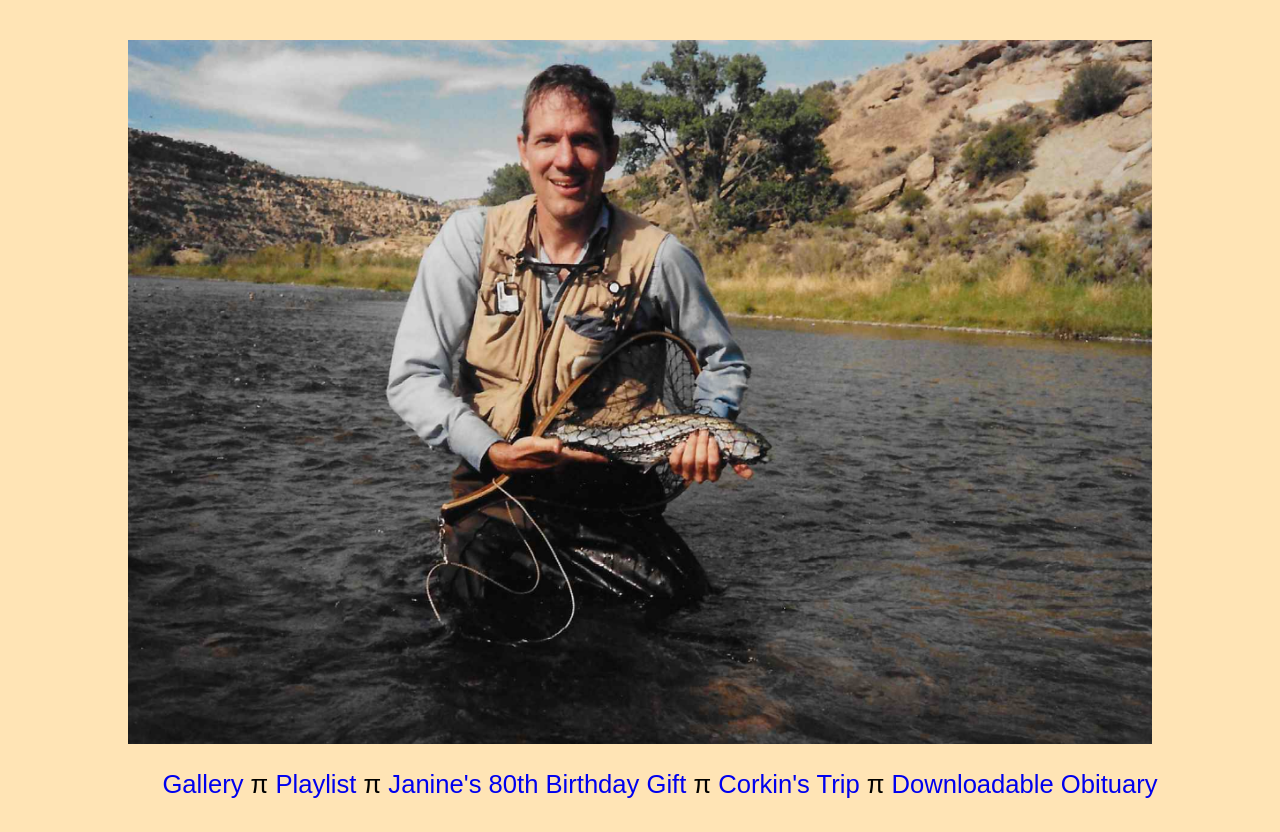
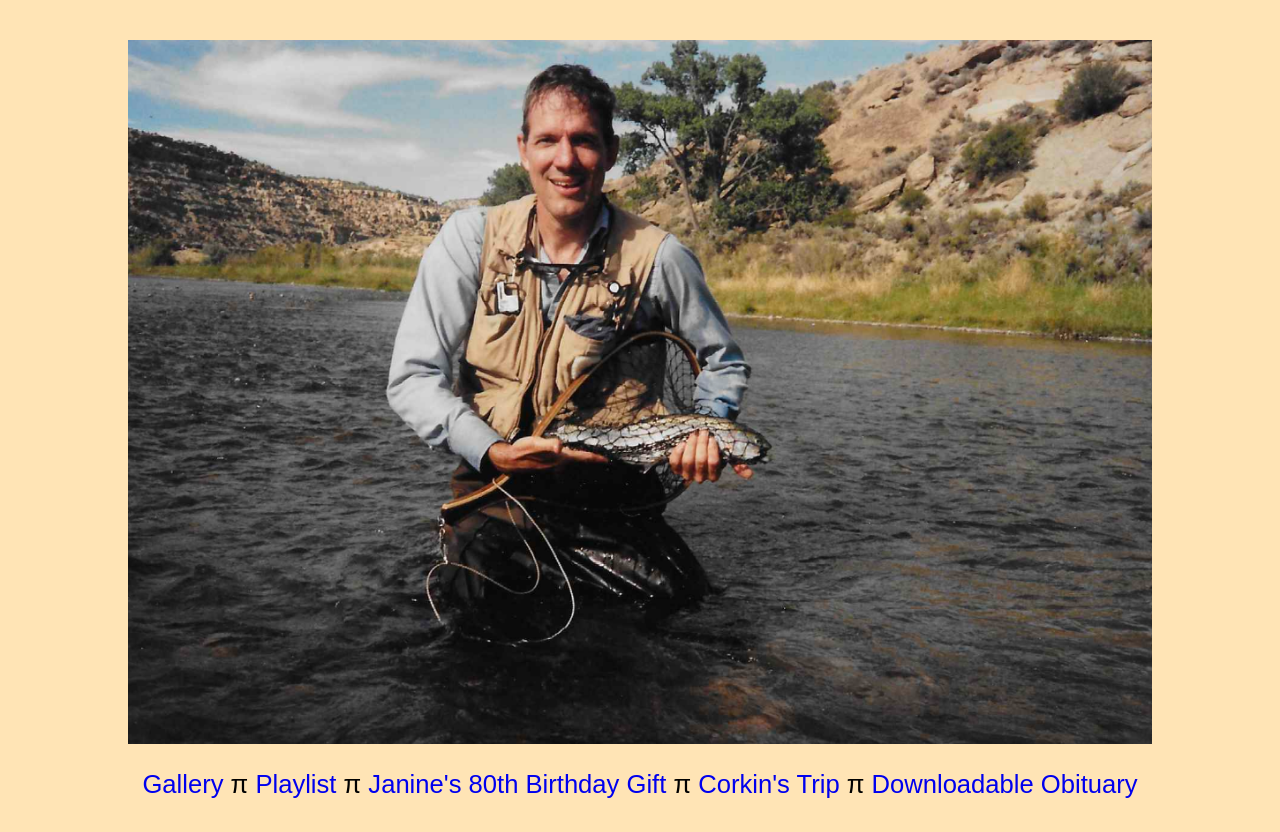
Before and after one commit to soitbros/cliff_memorial, a plain HTML site: page index.html in a window 1280 px wide. Shown: the part 128-960 px from the top of the page. Drawn offline with Linux system fonts and the light colour scheme.

Commit message:
Update index.html

```diff
--- a/index.html
+++ b/index.html
@@ -8,7 +8,7 @@
         html {auto 0;}
         body {background-color: moccasin; color: black; font-family: Arial; font-size:2vw; text-align: center; display: flex; flex-direction: column; align-content: center;}
         h1 {font-size: 5vw;}
-        ul {list-style: none;}
+        ul {list-style: none; padding-inline-start: 0;}
         ul li{display: inline;}
         a {text-decoration: none;}
         a:hover {color: red;}
```
